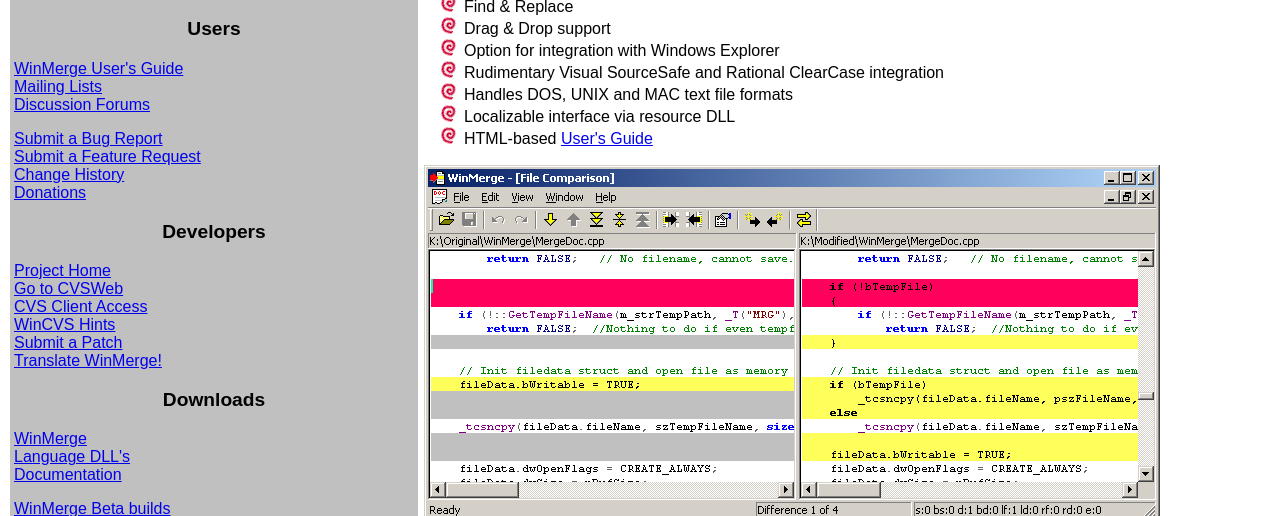
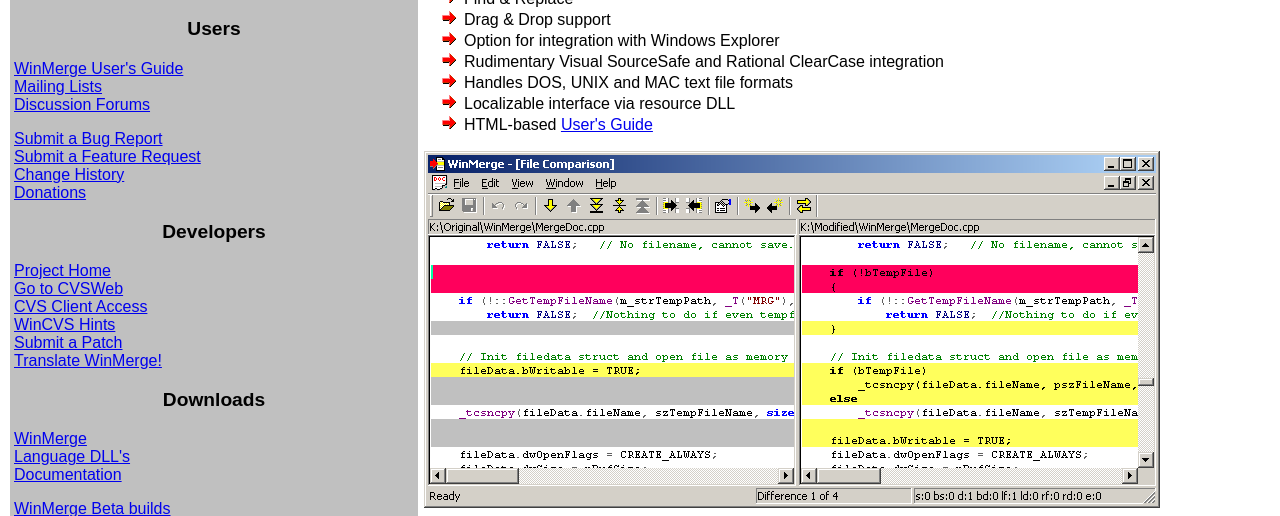
Before and after one commit to WinMerge/website, a PHP site: page / in a window 1280 px wide. Shown: the part 356-872 px from the top of the page. Run offline with PHP 8.4, Linux system fonts and the light colour scheme.

Commit message:
PATCH: [ 869654 ] [Website] Use Valid HTML   Added Tim Gerundt's arrows

```diff
--- a/Web/winmerge.css
+++ b/Web/winmerge.css
@@ -13,7 +13,7 @@ h1, h2, h3, h4
 
 li.toc
 {
-	list-style-image : url(images/redswirl.gif);
+	list-style-image : url(images/arrow_small.gif);
 	line-height : 125%;
 }
 
```
Also changed, not shown: Web/images/arrow_big.gif (added), Web/images/arrow_small.gif (added), Web/readme.txt.
